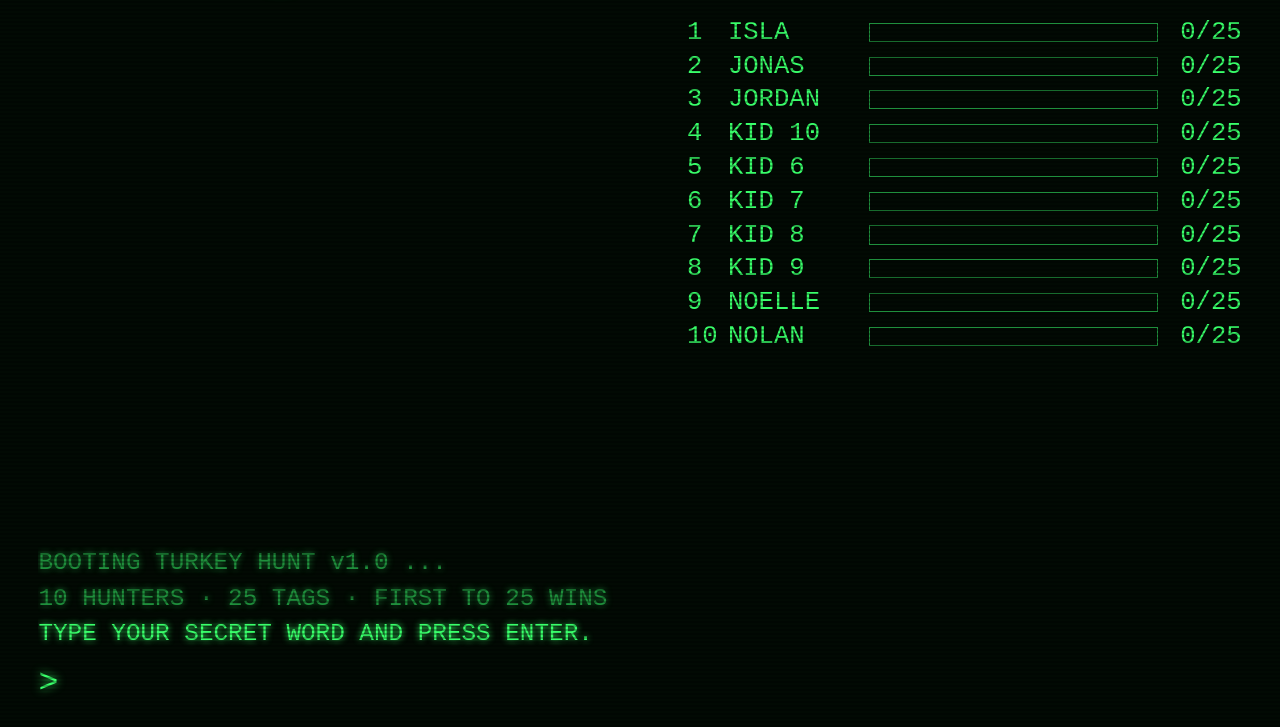
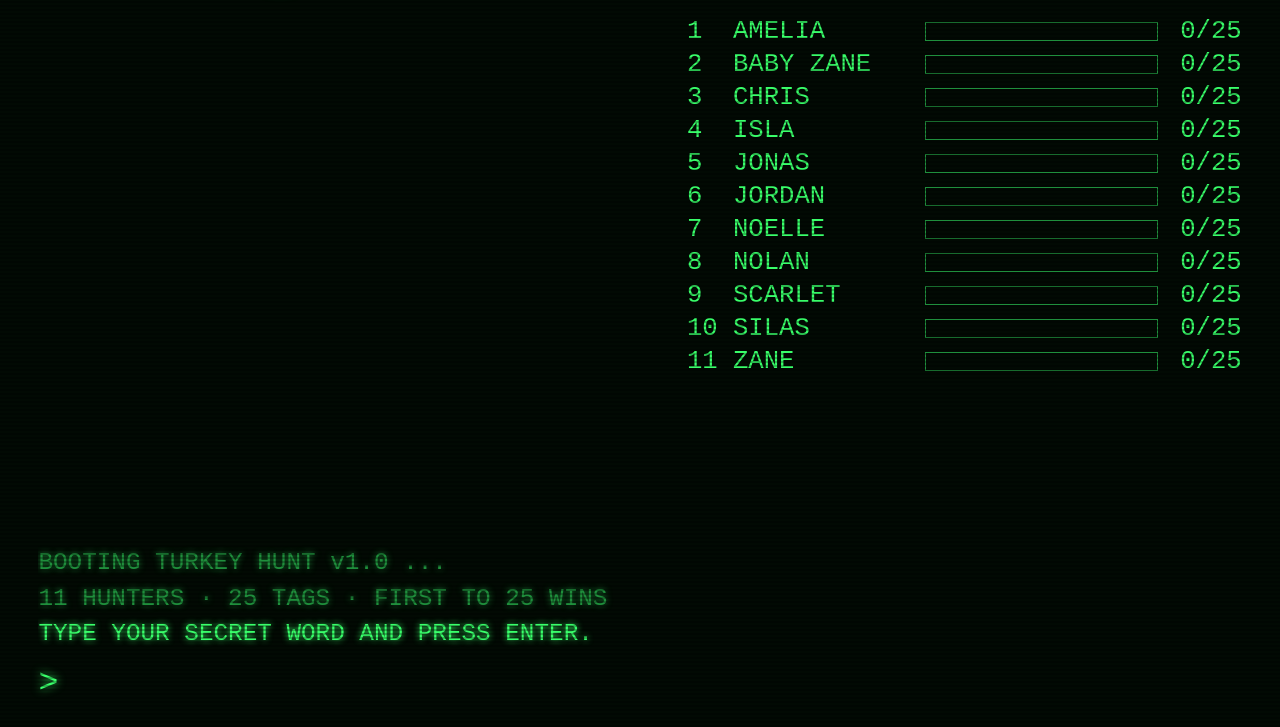
Before and after one commit to mcb68945/turkey-hunt, a plain HTML site: page tv.html in a window 1280 px wide. Shown: the part 73-800 px from the top of the page. Drawn offline with Linux system fonts and the light colour scheme.

Commit message:
Add the 11 players
Co-Authored-By: Claude Opus 5.5 <noreply@anthropic.com>
Claude-Session: https://claude.ai/code/session_01LLqF1eE3nTX9fjLdYcfLQs

```diff
--- a/config.js
+++ b/config.js
@@ -1,7 +1,7 @@
 // ===== EDIT THESE =====
 // Player names, in a fixed order. Changing names or order changes everyone's words,
 // so finalize this BEFORE printing the QR codes.
-const NAMES = ["Jordan", "Nolan", "Noelle", "Isla", "Jonas", "Kid 6", "Kid 7", "Kid 8", "Kid 9", "Kid 10"];
+const NAMES = ["Jordan", "Jonas", "Noelle", "Nolan", "Isla", "Chris", "Scarlet", "Amelia", "Zane", "Silas", "Baby Zane"];
 
 // Secret key. Change it to anything; it scrambles all the words and tag links.
 // Changing it after printing breaks the printed codes.
--- a/tv.html
+++ b/tv.html
@@ -23,8 +23,8 @@
   input { flex:1; background:transparent; border:0; outline:0; color:var(--g); font:inherit;
           text-transform:uppercase; caret-color:var(--g); text-shadow:inherit; }
   .board { display:flex; flex-direction:column; min-height:0; }
-  .row { display:grid; grid-template-columns: 2.2vw 10vw 1fr 5.5vw; align-items:center; gap:1vw;
-         font-size:2vw; margin:.6vh 0; }
+  .row { display:grid; grid-template-columns: 2.6vw 14vw 1fr 5.5vw; align-items:center; gap:1vw;
+         font-size:2vw; margin:.5vh 0; white-space:nowrap; }
   .bar { height:2.4vh; border:1px solid var(--dim); position:relative; }
   .fill { position:absolute; inset:0 auto 0 0; background:var(--g); box-shadow:0 0 10px var(--g); transition:width .6s; }
   .row.lead .name { color:var(--amber); text-shadow:0 0 10px var(--amber); }
```
